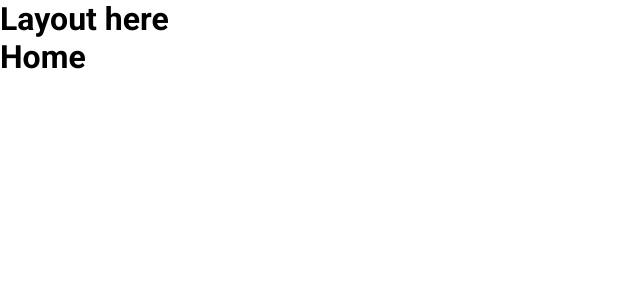
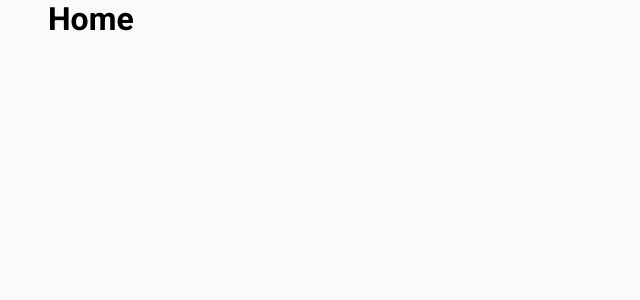
Before and after one commit to ceduardogodoi/ignite22-desafio-02, a React (Vite) app: page / in a window 1280 px wide. Shown: the top 300 px of the page, without its empty margins (0-640 px from the left). Built offline with nearby package versions, Linux system fonts and the light colour scheme.

Commit message:
Cria estilização do layout padrão

```diff
--- a/src/layouts/DefaultLayout/index.tsx
+++ b/src/layouts/DefaultLayout/index.tsx
@@ -1,10 +1,10 @@
 import { Outlet } from 'react-router-dom'
+import { LayoutContainer } from './styles'
 
 export function DefaultLayout() {
   return (
-    <>
-      <h1>Layout here</h1>
+    <LayoutContainer>
       <Outlet />
-    </>
+    </LayoutContainer>
   )
 }
--- /dev/null
+++ b/src/layouts/DefaultLayout/styles.ts
@@ -0,0 +1,9 @@
+import styled from 'styled-components'
+
+export const LayoutContainer = styled.div`
+  max-width: 74rem;
+
+  display: flex;
+  flex-direction: column;
+  margin: 0 auto;
+`
--- a/src/styles/global.ts
+++ b/src/styles/global.ts
@@ -7,6 +7,11 @@ export const GlobalStyle = createGlobalStyle`
     box-sizing: border-box;
   }
 
+  body {
+    background: ${props => props.theme.background};
+    -webkit-font-smoothing: antialiased;
+  }
+
   body, input, textarea, button {
     font: 400 1rem 'Roboto', sans-serif;
   }
```
